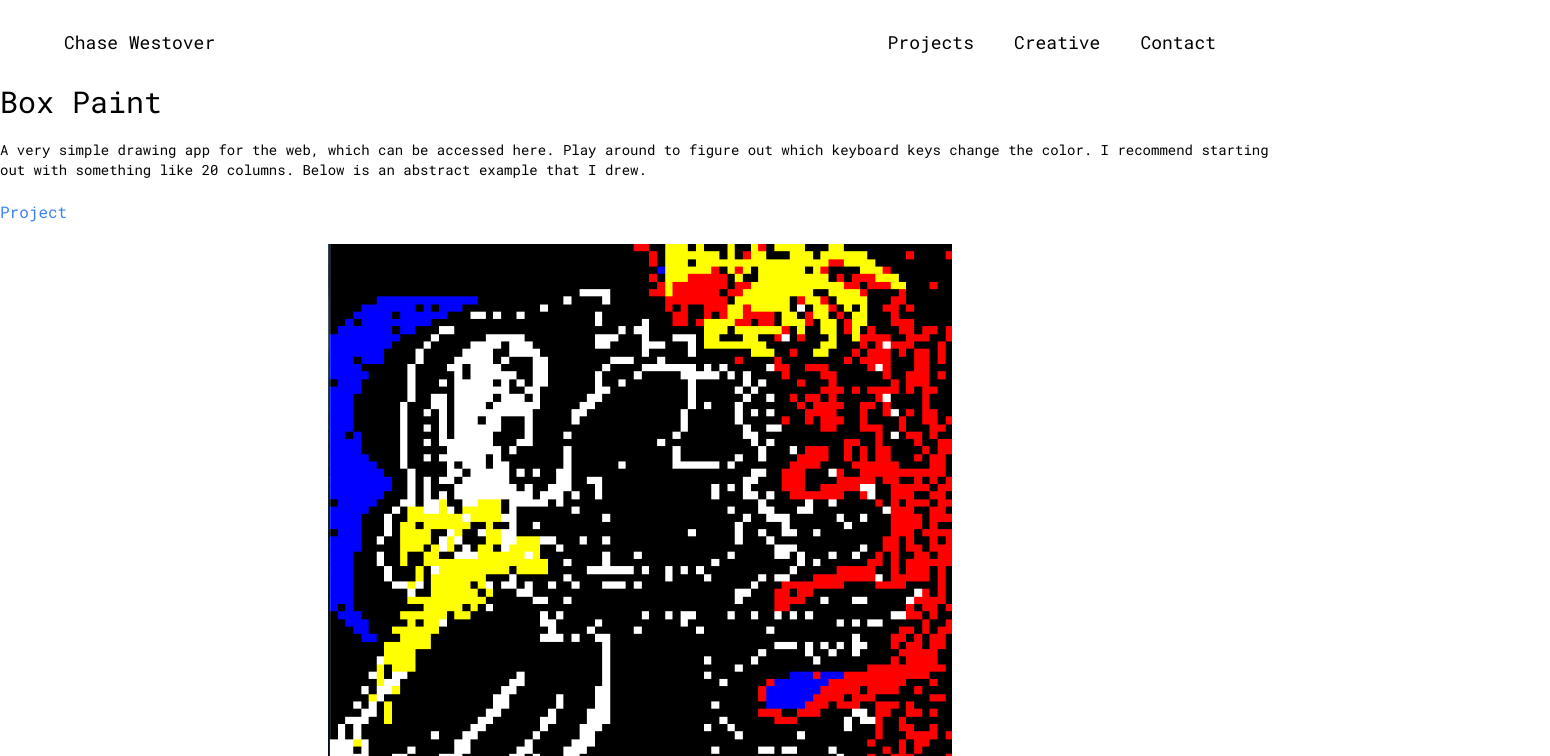
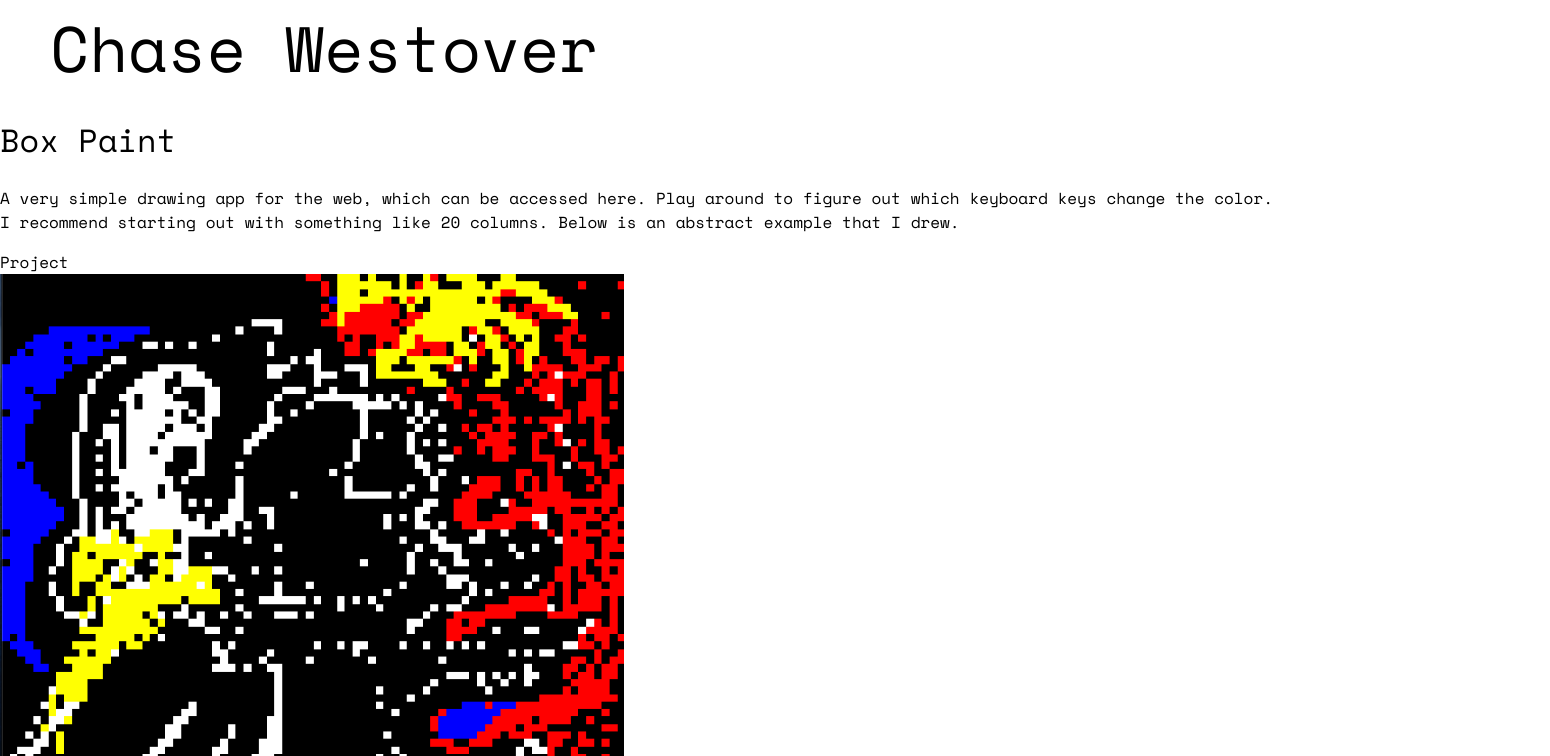
Before and after one commit to chasewestover/personal-site, a React (Create React App) app: page /creative/BoxPaint in a window 1280 px wide. Shown: the top 756 px of the page, 1550 px wide, since content can reach past the window. Built offline with nearby package versions, Linux system fonts and the light colour scheme.

Commit message:
move to using sass, redesign website to be more fun :)))

```diff
--- a/package.json
+++ b/package.json
@@ -48,6 +48,7 @@
   "devDependencies": {
     "autoprefixer": "^9.8.6",
     "postcss": "^7.0.35",
+    "sass": "^1.56.1",
     "tailwindcss": "npm:@tailwindcss/postcss7-compat@^2.1.2"
   }
 }
--- a/src/App.js
+++ b/src/App.js
@@ -4,7 +4,7 @@ import Routes from "./Routes";
 
 function App() {
   return (
-    <div className="content mx-auto">
+    <div className="content">
       <NavBar />
       <Routes />
     </div>
--- a/src/Carousel.js
+++ b/src/Carousel.js
@@ -25,23 +25,21 @@ function Carousel({ images }) {
   });
 
   return (
-    <div className="mx-auto mb-4">
-      <img className="c-image mx-auto" alt="" src={image} />
+    <div >
+      <img className="c-image" alt="" src={image} />
       {images.length > 1 && (
-        <div className="sm:w-1/2 mx-auto">
-          <span className="mx-auto w-min flex float-left">
+        <div>
+          <span>
             <AiOutlineArrowLeft
-              className="my-1 mx-3"
               size={20}
               onClick={goBackward}
             />
             <AiOutlineArrowRight
-              className="my-1 mx-3"
               size={20}
               onClick={goForward}
             />
           </span>
-          <span className="float-right">
+          <span >
             <small>
               Image {cardIdx + 1} of {total}
             </small>
--- a/src/Details.js
+++ b/src/Details.js
@@ -8,11 +8,11 @@ function Details({resources}){
 
   return (
     <div >
-      <div className='my-5'>
+      <div >
         <h1>{title}</h1>
-        {description.map(d => <p key={description} className='my-5'>{d}</p>)}
+        {description.map(d => <p key={description} >{d}</p>)}
       </div>
-      {link && <div className='text-blue-500 my-5'><a  href={link}>Project</a></div>}
+      {link && <div ><a  href={link}>Project</a></div>}
       <Carousel images={images}/>
 
     </div>
--- a/src/GalleryImage.js
+++ b/src/GalleryImage.js
@@ -5,7 +5,7 @@ function GalleryImage({ src, id, alt, type }) {
     <Link to={`${type}/${id}`}>
       <div>
 
-        <img src={src} alt={alt} className=' w-full float-left mb-7' />
+        <img src={src} alt={alt} className="gallery-image" />
       </div>
     </Link>
   );
--- a/src/NavBar.js
+++ b/src/NavBar.js
@@ -1,64 +1,118 @@
-import { Link, NavLink } from "react-router-dom";
-import Hamburger from "hamburger-react";
-import { useToggle } from "./hooks";
+import { Link } from "react-router-dom";
+
+const getRandWithin = (range) => Math.round(Math.random() * range);
 
 function NavBar() {
-  //add state for menu
-  const [dropdown, toggleDropdown] = useToggle();
+  let canvas;
+  const colors = ["red", "blue", "green", "yellow", "orange", "magenta", "cyan"]
+  const canvWidth = 1500;
+  const canvHeight = 800;
 
-  return (
-    <div className="nav-container text-black my-5 py-2 text-md md:text-lg mx-16 collapse-margins-large">
-      <nav className="">
-        <Link className="hover:text-white hover:bg-red-600" to="/">
+  function draw() {
+
+    if (canvas) {
+      // const roll = Math.ceil(Math.random() * 3);
+      let points = 3 + getRandWithin(10);
+      let innerWidth = getRandWithin(canvWidth);
+      let innerHeight = getRandWithin(canvHeight);
+      canvas.beginPath();
+      while(points > 0) {
+        canvas.lineTo(getRandWithin(innerWidth), getRandWithin(innerHeight));
+        points--;
+      }
+      // canvas.moveTo(75, 50);
+      // draw a random shape
+      canvas.fillStyle = colors[Math.floor(Math.random() * colors.length)];
+      canvas.fill();
+    } else {
+      //handling for no canvas feature
+    }
+  }
+
+  const setCanvasRef = (elem) => {
+    canvas = elem?.getContext?.('2d');
+  };
+
+  function erase() {
+    if (canvas) {
+      canvas.clearRect(0, 0, canvWidth, canvHeight)
+    } else {
+      //handling for no canvas feature
+    }
+  }
+
+  // canvas.fillStyle = colours[i];
+  //         canvas.translate(centreX, centreY);
+  //         canvas.rotate(rotateAngle);
+  //         canvas.translate(-centreX, -centreY);
+  //         canvas.beginPath();
+  //         canvas.moveTo(centreX, centreY);
+  //         canvas.lineTo(centreX + radius, centreY);
+  //         canvas.arc(centreX, centreY, radius, startAngle, endAngle, false);
+  //         canvas.closePath();
+  //         canvas.fill();
+
+  return (<div className="nav-container collapse-margins-large">
+      <nav>
+        <canvas ref={setCanvasRef} id="home-link-canvas" width={canvWidth} height={canvHeight}></canvas>
+        <Link to="/" onMouseEnter={() => draw()} onMouseLeave={() => erase()}>
           Chase Westover
         </Link>
-        <span className="hidden float-right space-x-10 sm:inline ">
-          <NavLink className="hover:text-white hover:bg-blue-600" to="/">
-            Projects
-          </NavLink>
-          <NavLink
-            className="hover:text-white hover:bg-green-600"
-            to="/creative"
-          >
-            Creative
-          </NavLink>
-          <NavLink
-            className="hover:text-white hover:bg-yellow-400"
-            to="/contact"
-          >
-            Contact
-          </NavLink>
-        </span>
-        <span className="-my-3 block sm:hidden float-right">
-          <Hamburger toggled={dropdown} toggle={toggleDropdown} size={18} />
-        </span>
       </nav>
-      {dropdown && (
-        <div className="index my-3 text-right flex flex-col items-end sm:hidden ">
-          <NavLink
-            onClick={toggleDropdown}
-            className="py-2 w-min hover:text-white hover:bg-blue-600"
-            to="/"
-          >
-            Projects
-          </NavLink>
-          <NavLink
-            onClick={toggleDropdown}
-            className="py-2 w-min hover:text-white hover:bg-green-600"
-            to="/creative"
-          >
-            Creative
-          </NavLink>
-          <NavLink
-            onClick={toggleDropdown}
-            className="py-2 w-min hover:text-white hover:bg-yellow-400"
-            to="/contact"
-          >
-            Contact
-          </NavLink>
-        </div>
-      )}
-    </div>
-  );
+      </div>);
 }
 export default NavBar;
+
+// OLD NAVBAR
+    // <div className="nav-container text-black my-5 py-2 text-md md:text-lg mx-16 collapse-margins-large">
+    //   <nav className="">
+    //     <Link className="hover:text-white hover:bg-red-600" to="/">
+    //       Chase Westover
+    //     </Link>
+    //     <span className="hidden float-right space-x-10 sm:inline ">
+    //       <NavLink className="hover:text-white hover:bg-blue-600" to="/">
+    //         Projects
+    //       </NavLink>
+    //       <NavLink
+    //         className="hover:text-white hover:bg-green-600"
+    //         to="/creative"
+    //       >
+    //         Creative
+    //       </NavLink>
+    //       <NavLink
+    //         className="hover:text-white hover:bg-yellow-400"
+    //         to="/contact"
+    //       >
+    //         Contact
+    //       </NavLink>
+    //     </span>
+    //     <span className="-my-3 block sm:hidden float-right">
+    //       <Hamburger toggled={dropdown} toggle={toggleDropdown} size={18} />
+    //     </span>
+    //   </nav>
+    //   {dropdown && (
+    //     <div className="index my-3 text-right flex flex-col items-end sm:hidden ">
+    //       <NavLink
+    //         onClick={toggleDropdown}
+    //         className="py-2 w-min hover:text-white hover:bg-blue-600"
+    //         to="/"
+    //       >
+    //         Projects
+    //       </NavLink>
+    //       <NavLink
+    //         onClick={toggleDropdown}
+    //         className="py-2 w-min hover:text-white hover:bg-green-600"
+    //         to="/creative"
+    //       >
+    //         Creative
+    //       </NavLink>
+    //       <NavLink
+    //         onClick={toggleDropdown}
+    //         className="py-2 w-min hover:text-white hover:bg-yellow-400"
+    //         to="/contact"
+    //       >
+    //         Contact
+    //       </NavLink>
+    //     </div>
+    //   )}
+    // </div>
--- a/src/Routes.js
+++ b/src/Routes.js
@@ -1,21 +1,16 @@
-import { Route, Switch } from "react-router";
+import { Route, Switch, Redirect } from "react-router";
 import Details from "./Details";
 import About from "./About";
 import MasonryGallery from "./GalleryMasonry";
 import creative from "./resources/creative";
-import work from "./resources/work";
 import Contact from "./Contact";
 import React from "react";
-import GalleryScroll from "./GalleryScroll";
 
 function Routes() {
   return (
-    <Switch>
-      <Route path="/projects/:id">
-        <Details resources={work} />
-      </Route>
+     <Switch>
       <Route exact path="/creative">
-        <MasonryGallery resources={creative} type="creative" />
+        <Redirect to="/"/>
       </Route>
       <Route path="/creative/:id">
         <Details resources={creative} />
@@ -25,9 +20,28 @@ function Routes() {
       </Route>
       <Route exact path="/">
         <About />
-        <GalleryScroll resources={work} />
+        <MasonryGallery resources={creative} type="creative" />
       </Route>
     </Switch>
+
+    // <Switch>
+    //   <Route path="/projects/:id">
+    //     <Details resources={work} />
+    //   </Route>
+    //   <Route exact path="/creative">
+    //     <MasonryGallery resources={creative} type="creative" />
+    //   </Route>
+    //   <Route path="/creative/:id">
+    //     <Details resources={creative} />
+    //   </Route>
+    //   <Route exact path="/contact">
+    //     <Contact />
+    //   </Route>
+    //   <Route exact path="/">
+    //     <About />
+    //     <GalleryScroll resources={work} />
+    //   </Route>
+    // </Switch>
   );
 }
 
--- a/src/index.css
+++ /dev/null
@@ -1,80 +0,0 @@
-@tailwind base;
-@tailwind components;
-@tailwind utilities;
-
-@layer base {
-  h1 {
-    @apply text-3xl;
-    @apply my-3;
-  }
-  h2 {
-    @apply text-2xl;
-    @apply my-3;
-  }
-  h2 {
-    @apply text-xl;
-    @apply my-3;
-  }
-  p a {
-    @apply text-blue-500;
-  }
-  p {
-    @apply text-sm;
-    @apply my-3;
-  }
-}
-
-@layer components {
-}
-
-.content {
-  max-width: 100%;
-}
-
-body {
-  font-family: "Roboto Mono", monospace;
-  min-width: 320px;
-}
-
-.nav-container {
-  position: relative;
-}
-
-.index {
-  position: absolute;
-  background: white;
-  width: fit-content;
-  padding: 20px;
-  right: 0px;
-}
-
-
-div.masonry {
-  gap: 28px;
-}
-
-div.masonry > div {
-  flex: 1 1 0;
-}
-
-.c-image {
-  height: 67vw;
-  max-height: 600px;
-}
-
-@media screen and (min-width: 1400px) {
-  .content {
-    max-width: 1300px;
-  }
-
-  .collapse-margins-large {
-    margin-left: 0;
-    margin-right: 0;
-  }
-}
-
-@media screen and (min-width: 2000px) {
-  .content {
-    max-width: 1900px;
-  }
-}
--- a/src/index.js
+++ b/src/index.js
@@ -1,6 +1,6 @@
 import React from 'react';
 import ReactDOM from 'react-dom';
-import './index.css';
+import './index.scss';
 import App from './App';
 import reportWebVitals from './reportWebVitals';
 import { BrowserRouter } from 'react-router-dom';
--- /dev/null
+++ b/src/index.scss
@@ -0,0 +1,75 @@
+body {
+  font-family: "Space Mono", monospace;
+  min-width: 320px;
+  margin: 0;
+  h1 {
+    font-weight: normal;
+  }
+  a {
+    text-decoration: none;
+    color: black;
+  }
+  .nav-container {
+    position: relative;
+    font-size: 64px;
+    #home-link-canvas {
+      position: absolute;
+      z-index: -1;
+    }
+  }
+  .collapse-margins-large {
+    margin-left: 50px;
+    margin-right: 50px;
+  }
+  .about-text {
+    font-size: 64px;
+  }
+  div.masonry {
+    display: flex;
+    gap: 28px;
+    div {
+      flex: 1 1 0;
+    }
+    .gallery-image {
+      margin-bottom: 28px;
+      float: left;
+      width: 100%;
+    }
+  }
+  .content {
+    margin: 0 auto;
+    max-width: 100%;
+  }
+  .c-image {
+    height: 67vw;
+    max-height: 600px;
+    margin: 0 auto;
+    div {
+      margin: 0 auto;
+      span {
+        margin: 0 auto;
+        width: min-content;
+        display: flex;
+        float: left;
+      }
+    }
+  }
+}
+
+
+@media screen and (min-width: 1400px) {
+  .content {
+    max-width: 1300px;
+  }
+
+  .collapse-margins-large {
+    margin-left: 0;
+    margin-right: 0;
+  }
+}
+
+@media screen and (min-width: 2000px) {
+  .content {
+    max-width: 1900px;
+  }
+}
```
Also changed, not shown: src/About.js (+3 -7 lines), public/manifest.json, 1 other file (tests, documents, lock files or other folders).
